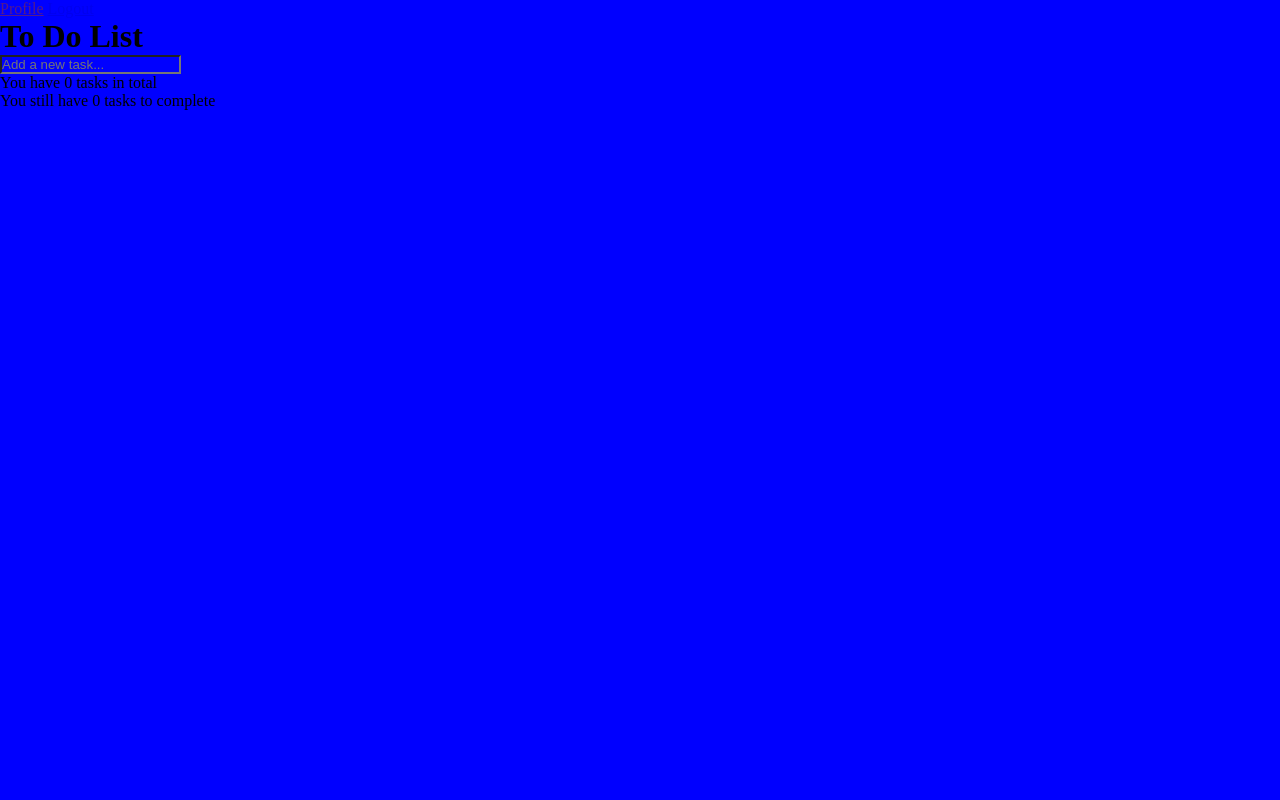
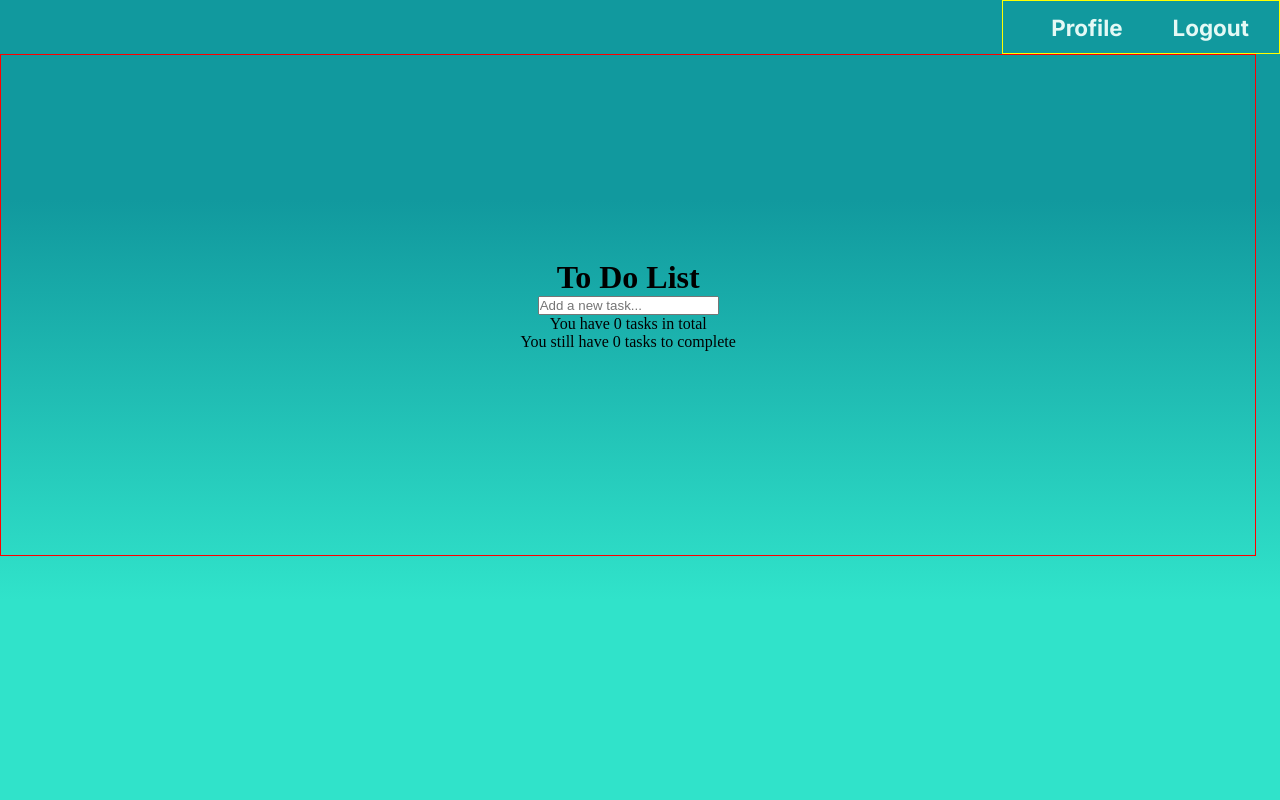
Before and after one commit to arthurvieirasilvaa/to_do_list, a Django app: page / in a window 1280 px wide. Run offline with Django 5.2, Linux system fonts and the light colour scheme; the visitor is signed in with stand-in values (Sample User, id 1); data that the repository does not hold is empty.

Commit message:
Comecei a estilizar as páginas

```diff
--- a/base/templates/base/index.html
+++ b/base/templates/base/index.html
@@ -1,16 +1,14 @@
 {% extends 'main.html' %}
 
 {% block content %}
-
     {% include 'navbar.html' %}
 
+    <main>
         <h1>To Do List</h1>
-
         <form action="" method="post">
             {% csrf_token %}
             <input class="add-task-input" name="new-task" type="text" placeholder="Add a new task...">
         </form>
-
         <p>You have {{ tasks_count }} tasks in total</p>
         <p>You still have {{ uncompleted_tasks }} tasks to complete</p>
 
@@ -23,5 +21,6 @@
                 </div>
             {% endfor %}
         </div>
+    </main>
 
 {% endblock content %}
--- a/static/styles/style.css
+++ b/static/styles/style.css
@@ -1,5 +1,90 @@
+@import url('https://fonts.googleapis.com/css2?family=Inter:ital,opsz,wght@0,14..32,100..900;1,14..32,100..900&display=swap');
+
+@import url('https://fonts.googleapis.com/css2?family=Oswald:wght@200..700&display=swap');
+
 * {
     margin: 0;
     padding: 0;
-    background-color: blue;
 }
+
+:root {
+    --bgcolor1: #30E3CA;
+    --bgcolor2: #11999E;
+    --fontcolor1: #E4F9F5;
+    --fontcolor2: #40514E;
+
+    --mainfont: "Inter", sans-serif;
+    --secondfont: "Oswald", sans-serif;
+}
+
+body {
+    width: 100vw;
+    height: 100vh;
+    background-image: linear-gradient(to bottom, var(--bgcolor2) 25%, var(--bgcolor1) 75%);
+}
+
+nav {
+    float: right;
+    width: 20vw;
+    height: 4vh;
+
+    display: flex;
+    flex-direction: row;
+    gap: 10px;
+    text-align: right;
+    align-items: center;
+    justify-content: flex-end;
+
+    padding: 10px;
+
+    position: relative;
+    transition: all .3s cubic-bezier(.2, 0, 0, 1);
+    z-index: 1;
+
+    border: 1px solid yellow;
+}
+
+nav a {
+    font-family: var(--mainfont);
+    color: var(--fontcolor1);
+    font-weight: bold;
+    font-size: 1.4em;
+
+    margin: 20px;
+    text-decoration: none;
+    position: relative;
+    transition: all 0.3s ease-in-out;
+}
+
+nav a::before {
+    content: '';
+    position: absolute;
+    width: 100%;
+    height: 3px;
+    background-color: var(--fontcolor1);
+    bottom: -5px;
+    left: 0;
+    transform: scaleX(0);
+    transform-origin: bottom right;
+    transition: transform 0.3s ease-out;
+  }
+
+nav a:hover {
+    font-size: 1.5em;
+    text-shadow: 0 0 10px rgba(0, 0, 0, 0.2), 0 0 20px rgba(0, 0, 0, 0.2);
+}
+
+nav a:hover::before {
+    transform: scaleX(1);
+    transform-origin: bottom left;
+}
+
+main {
+    width: 98vw;
+    height: 500px;
+    display: flex;
+    border: 1px solid red;
+    flex-direction: column;
+    align-items: center;
+    justify-content: center;
+}
--- a/templates/navbar.html
+++ b/templates/navbar.html
@@ -1,4 +1,4 @@
 <nav>
-    <a href="">Profile</a>
-    <a href="{% url 'logout' %}">Logout</a>
+        <a href="">Profile</a>
+        <a href="{% url 'logout' %}">Logout</a>
 </nav>
```
Lines whose indentation alone changed are shown as unchanged.
